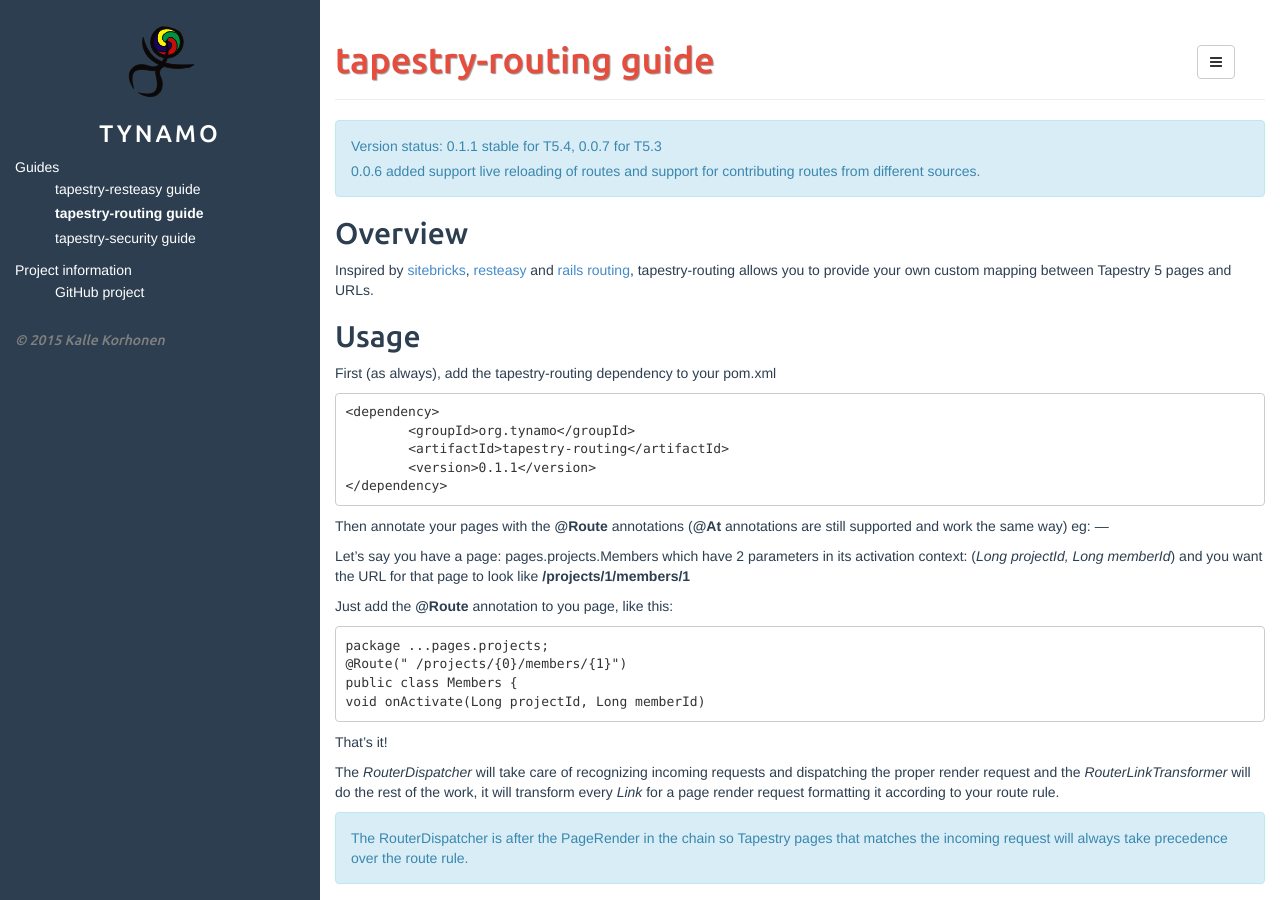
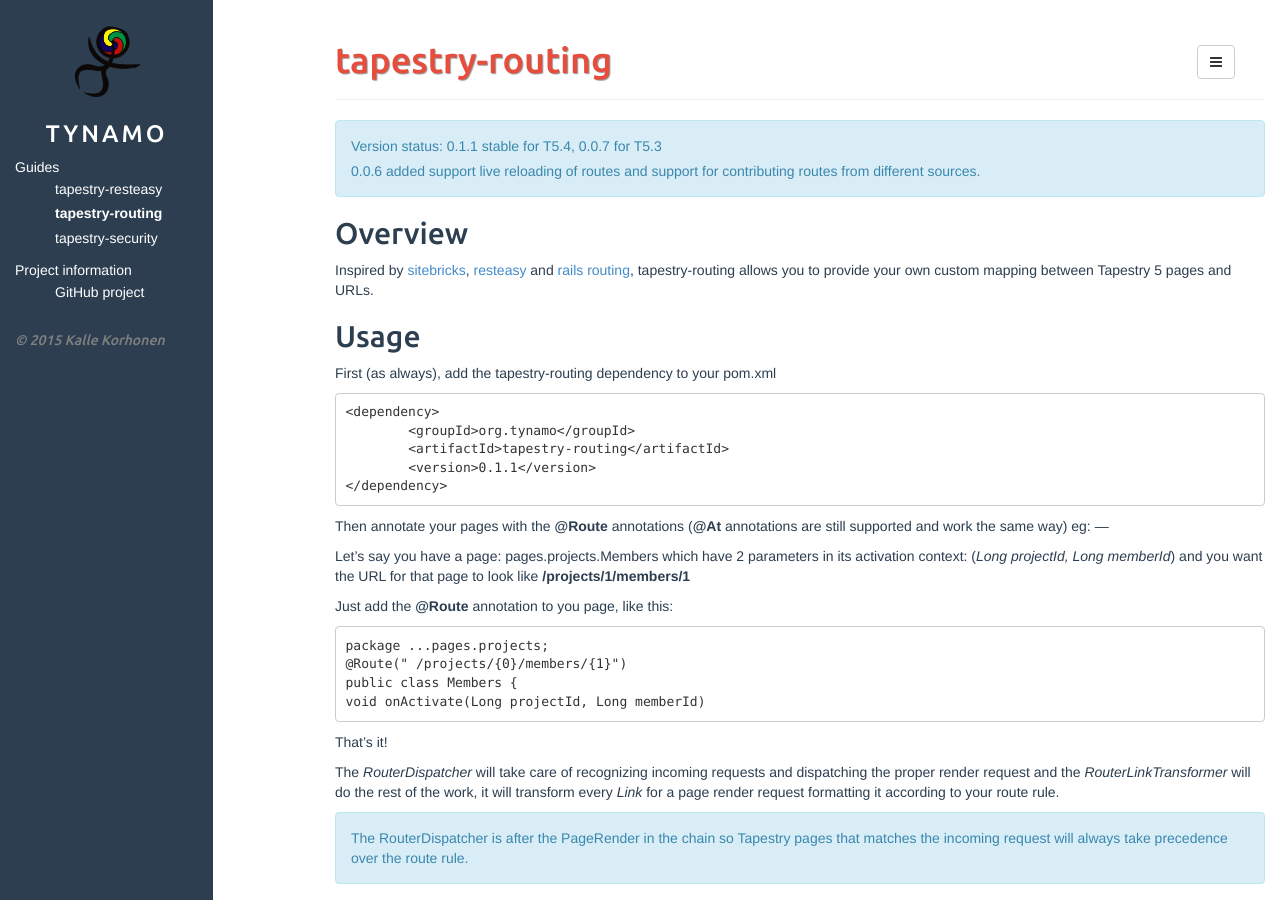
Before and after one commit to vjlamp/tynamo.github.io, a Jekyll site: the page built from tapestry-routing+guide.md, in a window 1280 px wide and 900 px high. Built offline with Jekyll 4.4.1, drawn with Linux system fonts in a browser that asks for light colours.

Commit message:
style fixes

```diff
--- a/_includes/default.html
+++ b/_includes/default.html
@@ -97,7 +97,7 @@
 		</ul>
 	</div>
 
-	<div class="col-sm-3 sidebar hidden-xs" style="padding-top:2%">
+	<div class="col-sm-2 sidebar hidden-xs" style="padding-top:2%">
 		{% include sidebar.html %}
 	</div>
 
--- a/tapestry-resteasy+guide.md
+++ b/tapestry-resteasy+guide.md
@@ -1,6 +1,6 @@
 ---
 layout: guide
-title: tapestry-resteasy guide
+title: tapestry-resteasy
 ---
 
 ## User guide for Tapestry-resteasy module
--- a/tapestry-routing+guide.md
+++ b/tapestry-routing+guide.md
@@ -1,6 +1,6 @@
 ---
 layout: guide
-title: tapestry-routing guide
+title: tapestry-routing
 ---
 
 
--- a/tapestry-security+guide.md
+++ b/tapestry-security+guide.md
@@ -1,6 +1,6 @@
 ---
 layout: guide
-title: tapestry-security guide
+title: tapestry-security
 ---
 
 <div markdown="1" class="alert alert-info">
```
